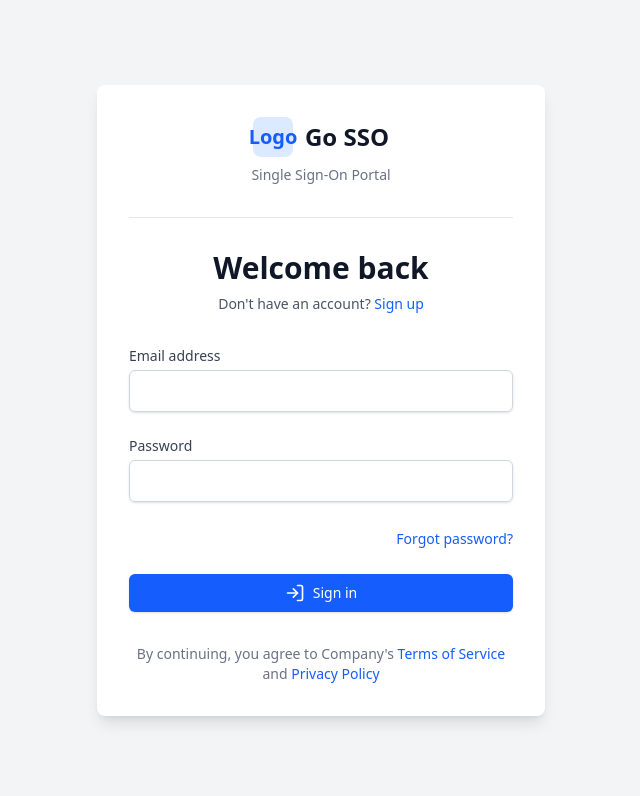
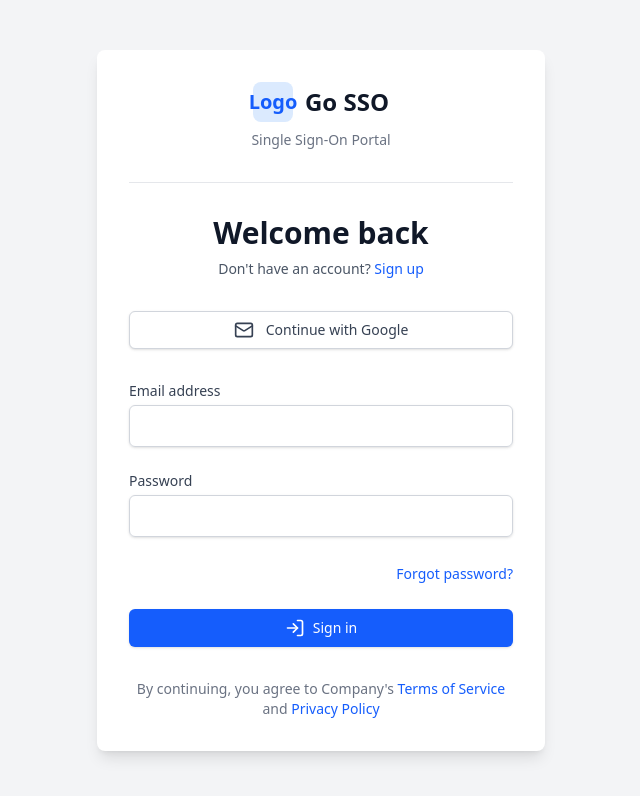
Before and after one commit to piyush-bit/go-server, a React (Vite) app in the folder Frontend/: page / in a window 1280 px wide. Shown: the top 796 px of the page, without its empty margins (319-959 px from the left). Built offline with nearby package versions, Linux system fonts and the light colour scheme; no server answers.

Commit message:
google oauth frontend

```diff
--- a/Frontend/package.json
+++ b/Frontend/package.json
@@ -10,8 +10,11 @@
     "preview": "vite preview"
   },
   "dependencies": {
+    "@react-oauth/google": "^0.12.2",
     "@tailwindcss/vite": "^4.0.8",
+    "install": "^0.13.0",
     "lucide-react": "^0.475.0",
+    "npm": "^11.3.0",
     "react": "^19.0.0",
     "react-dom": "^19.0.0",
     "react-router-dom": "^7.2.0"
--- /dev/null
+++ b/Frontend/src/Components/GoogleAuthButton.jsx
@@ -0,0 +1,40 @@
+import { useGoogleLogin } from '@react-oauth/google';
+import { useState } from 'react';
+
+const GoogleAuthButton = ({ onGoogleLogin }) => {
+  const [isLoading, setIsLoading] = useState(false);
+
+  const login = useGoogleLogin({
+    onSuccess: async (tokenResponse) => {
+      setIsLoading(true);
+      try {
+        console.log('Login Successful:', tokenResponse);
+        const accessToken = tokenResponse.access_token;
+        console.log('accessToken:', accessToken);
+        if (onGoogleLogin) {
+          await onGoogleLogin(accessToken);
+        }
+      } catch (error) {
+        console.error('Error processing Google login:', error);
+      } finally {
+        setIsLoading(false);
+      }
+    },
+    onError: error => {
+      console.error('Login Failed:', error);
+      setIsLoading(false);
+    },
+  });
+
+  return (
+    <button
+      onClick={() => login()}
+      disabled={isLoading}
+      className=""
+    >
+      {isLoading ? 'Logging in...' : 'Continue with Google'}
+    </button>
+  );
+};
+
+export default GoogleAuthButton;
--- a/Frontend/src/Pages/AuthPage.jsx
+++ b/Frontend/src/Pages/AuthPage.jsx
@@ -2,6 +2,7 @@ import React, { useState } from 'react';
 import { Github, Mail, LogIn } from 'lucide-react';
 import { useEffect } from 'react';
 import { Link, useLocation, useNavigate } from 'react-router-dom';
+import GoogleAuthButton from '../Components/GoogleAuthButton';
 
 const AuthPage = () => {
     const [isLogin, setIsLogin] = useState(true);
@@ -10,7 +11,40 @@ const AuthPage = () => {
     const [name, setName] = useState('');
     const [companyData, setCompanyData] = useState(null);
 
-  const BACKEND_URI = import.meta.env.VITE_BACKEND_URI??"";
+    const BACKEND_URI = import.meta.env.VITE_BACKEND_URI??"";
+
+    const handleGoogleLogin = async (accessToken) => {
+      const formData = new FormData();
+      formData.append('google_token', accessToken);
+      if(companyData != null) {
+        formData.append('app_id', companyData.id);
+      }
+
+      try {
+        const response = await fetch(BACKEND_URI+'/api/v1/google-login', {
+          method: 'POST',
+          body: formData,
+        });
+
+        if (!response.ok) {
+          throw new Error('Network response was not ok');
+        }
+
+        const data = await response.json();
+        console.log('Google login successful:', data);
+
+        if(companyData != null) {
+          // Redirect to company login page
+          window.location.href = companyData.callback_url + "?token_id=" + data.data.token_id;
+        }
+        // store token in local storage
+        localStorage.setItem('token', data.data.token);
+        navigate('/dashboard');
+      } catch (error) {
+        console.error('Error during Google login:', error);
+      }
+    };
+
     const useQuery = () => {
       return new URLSearchParams(useLocation().search);
     };
@@ -140,7 +174,7 @@ const AuthPage = () => {
                 <button
                   onClick={() => setIsLogin(!isLogin)}
                   className="text-blue-600 hover:text-blue-500 font-medium transition-colors"
-                >
+                  >
                   {isLogin ? 'Sign up' : 'Log in'}
                 </button>
               </p>
@@ -148,12 +182,12 @@ const AuthPage = () => {
           </div>
 
           {/* SSO Buttons */}
-          <div className="space-y-3 hidden">
+          <div className="space-y-3 ">
             <button className="w-full flex items-center justify-center gap-3 px-4 py-2 border border-gray-300 rounded-md shadow-sm text-sm font-medium text-gray-700 bg-white hover:bg-gray-50 transition-colors">
               <Mail className="h-5 w-5" />
-              Continue with Google
+              <GoogleAuthButton onGoogleLogin={handleGoogleLogin} />
             </button>
-            <button className="w-full flex items-center justify-center gap-3 px-4 py-2 border border-gray-300 rounded-md shadow-sm text-sm font-medium text-gray-700 bg-white hover:bg-gray-50 transition-colors">
+            <button className="w-full flex hidden items-center justify-center gap-3 px-4 py-2 border border-gray-300 rounded-md shadow-sm text-sm font-medium text-gray-700 bg-white hover:bg-gray-50 transition-colors">
               <Github className="h-5 w-5" />
               Continue with GitHub
             </button>
--- a/Frontend/src/main.jsx
+++ b/Frontend/src/main.jsx
@@ -3,9 +3,12 @@ import ReactDOM from "react-dom/client";
 import { BrowserRouter } from "react-router-dom";
 import App from "./App";
 import "./index.css";
+import {GoogleOAuthProvider} from "@react-oauth/google"
 
 ReactDOM.createRoot(document.getElementById("root")).render(
-  <BrowserRouter>
-    <App />
-  </BrowserRouter>
+  <GoogleOAuthProvider clientId={import.meta.env.VITE_GOOGLE_CLIENT_ID}>
+    <BrowserRouter>
+      <App />
+    </BrowserRouter>
+  </GoogleOAuthProvider>
 );
```
Also changed, not shown: 1 other file (tests, documents, lock files or other folders).
